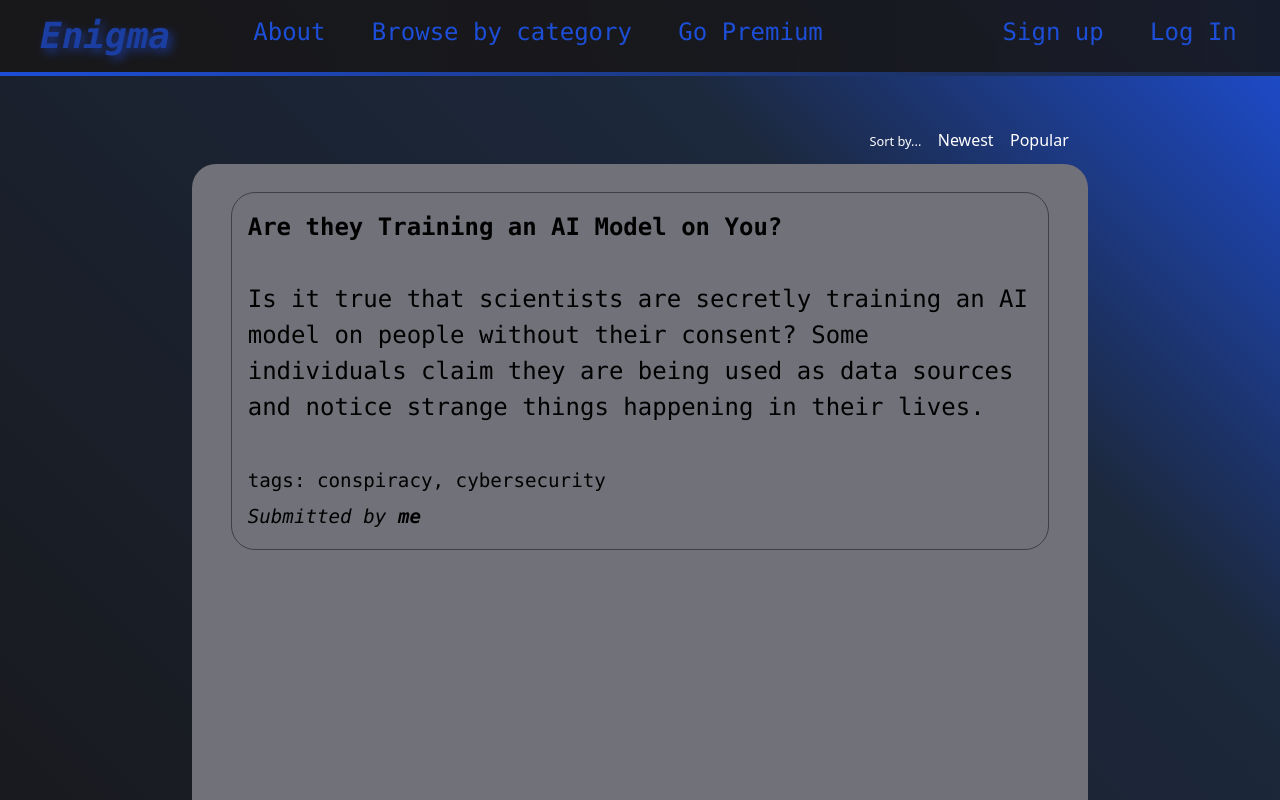
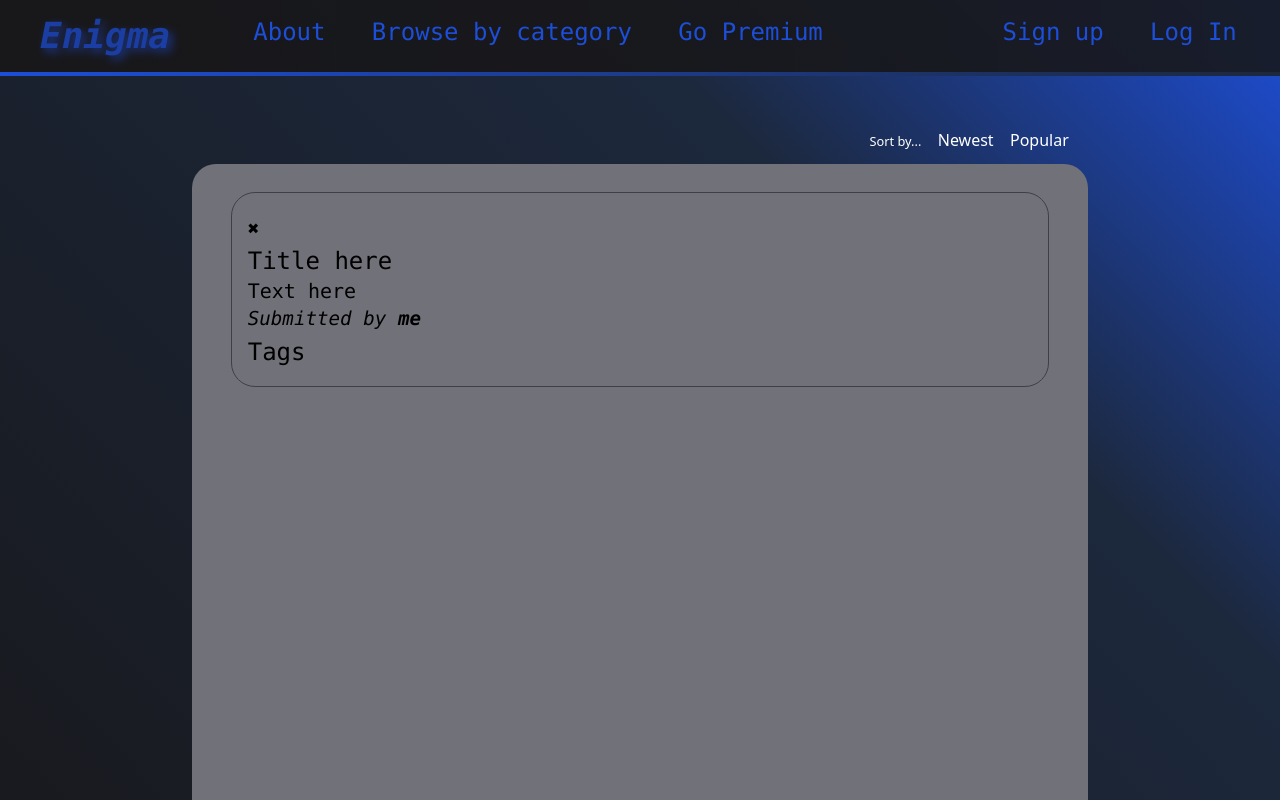
Before and after one commit to OblivionNoir/Enigma-site, a React (Create React App) app in the folder enigma-site/: page / in a window 1280 px wide. Shown: the top 800 px of the page. Built offline with nearby package versions, Linux system fonts and the light colour scheme.

Commit message:
Made basic submission form template/tags button toggle

```diff
--- a/enigma-site/src/App.css
+++ b/enigma-site/src/App.css
@@ -14,7 +14,7 @@ main {
 
 }
 
-article {
+form {
   border: .15vh solid rgb(63, 63, 70);
   border-radius: 1.5rem;
   margin-top: 1vh;
@@ -49,6 +49,9 @@ article {
 .closed {
   display: none;
 }
+
+
+
 
 li:not(#logo) {
   border-radius: .2rem;
--- a/enigma-site/src/App.jsx
+++ b/enigma-site/src/App.jsx
@@ -13,12 +13,7 @@ import { LoginTest } from './Login';
 //sort by most popular (in views) within certain time frames, newest
 //y axis overflows
 //logo also acts as home button
-var tags = ["Dark Web",
-    "Internet Culture",
-    "Cybersecurity",
-    "Media/Entertainment",
-    "Scary", "Conspiracies",
-    "Fictional"]
+
 function AccMenu() {
     //make hover controls
     const [isShown, setIsShown] = useState(false)
@@ -84,9 +79,6 @@ function Navbar() {
                         <Link to="/Premium">Go Premium</Link>
                     </li>
 
-                    <li>
-                        <Submit />
-                    </li>
                     <SignLog />
 
                 </ul>
@@ -102,23 +94,101 @@ function Navbar() {
         </BrowserRouter>
     );
 };
-/*seperate nav for these 2, they have complex functions and it doesn't
-seem possible to align them to the right in the same list while maintaining responsiveness.*/
+/*var tags = ["Dark Web",
+    "Internet Culture",
+    "Cybersecurity",
+    "Media/Entertainment",
+    "Scary", "Conspiracies",
+    "Fictional"
+];*/
+//show a checkmark when the tag is clicked
+function Tag({ name, isSelected }) {
+    return (
+        <li className='text-lg'>{name}</li>
+    );
+};
+//button will need to flip true/false depending on the current state value
 
+
+//think the button needs to be within this func
+//something similar to the thing above, where the class changes if it's shown
+//&& operator renders the list if isVisible is true
+
+function RenderList() {
+    const [isVisible, setVisible] = useState(false);
+    const handleSubmit = (event) => {
+        //need to prevent default to avoid brower refresh
+        //browser is an idiot
+        event.preventDefault()
+        setVisible(!isVisible)
+    }
+    //flip to opposite (state) if it's been clicked
+    //then flip the class
+    return (
+        <div>
+            <button onClick={handleSubmit}>
+                Tags
+            </button>
+
+            {isVisible && (
+                <ul>
+                    <Tag
+                        isSelected={true}
+                        name='Dark Web'
+                    />
+                    <Tag
+                        isSelected={true}
+                        name='Internet Culture'
+                    />
+                    <Tag
+                        isSelected={true}
+                        name='Cybersecurity'
+                    />
+                    <Tag
+                        isSelected={true}
+                        name='Media/Entertainment'
+                    />
+                    <Tag
+                        isSelected={true}
+                        name='Scary'
+                    />
+                    <Tag
+                        isSelected={true}
+                        name='Conspiracies'
+                    />
+                    <Tag
+                        isSelected={true}
+                        name='Fictional'
+                    />
+                </ul>
+            )}
+        </div>
+    );
+};
+
+
+/*twitter style submit form*/
 function Submit() {
     //for purposes now let's pretend they do have an account
-    //this can work similarly to the hover drop down
     //inside this, allow user to pull from the list of tags when posting
     const has_account = true;
-    const [isVisible, setisVisible] = useState(false);
+    let post_author = "me"
     if (has_account) {
-        <form className={(isVisible ? 'formOpen' : 'formClose')}>
+        return (
+            <form>
+                <button className='exitForm'>
+                    <small>&#10006;</small>
+                </button>
+                <h1 className='text-2xl'>Title here</h1>
 
+                <p className='text-xl'>Text here</p>
 
-
-        </form>
-
-
+                <small className='block'>
+                    <cite>Submitted by <b>{post_author}</b></cite>
+                </small>
+                <RenderList />
+            </form>
+        );
     };
 };
 
@@ -127,7 +197,6 @@ function Submit() {
 //in column format
 //default sort is by most popular that day
 
-//todo: don't hardcode the tags, have it pull from the list when people input so you can't just make random shit up
 function HandleFormSubmission(event) {
     event.preventDefault();
     const formData = new FormData(event.target);
@@ -148,7 +217,7 @@ function HandleFormData() {
             //display the data
         });
 };
-//now do the same thing to fix the main nav's responsiveness
+
 function ScrollFeed() {
     let article_author = "me"
     return (
@@ -168,20 +237,10 @@ function ScrollFeed() {
             justify-center m-auto mt-3 overflow-y-auto rounded-3xl font-mono'>
                 <section className=' w-MainScroll mt-5 rounded-3xl'>
                     <div className='space-y-16 mx-5'>
-                        <article>
-                            <h1><b>Are they Training an AI Model on You?</b></h1>
-                            <br></br>
-                            <p>Is it true that scientists are secretly training an AI model on people without their consent?
-                                Some individuals claim they are being used as data sources and notice strange things happening in their lives. </p>
-                            <br></br>
-                            <small>tags: conspiracy, cybersecurity</small>
-                            <br></br>
-                            <small><cite>Submitted by <b>{article_author}</b></cite></small>
-                        </article>
+                        <Submit />
                     </div>
                 </section>
             </main>
-
         </React.Fragment>
     );
 };
@@ -191,7 +250,6 @@ class MainSite extends React.Component {
         return (
             <React.Fragment>
                 <Navbar />
-
                 <ScrollFeed />
             </React.Fragment>
         );
```
